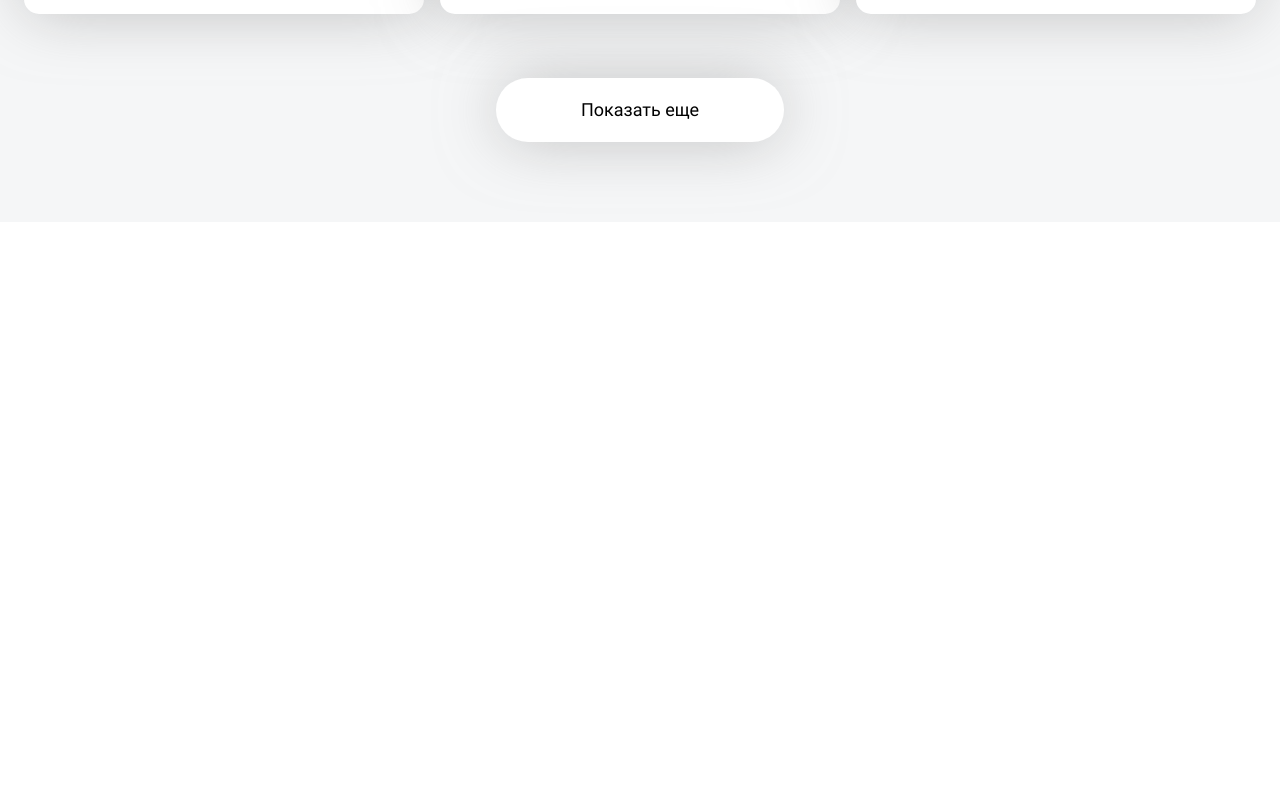
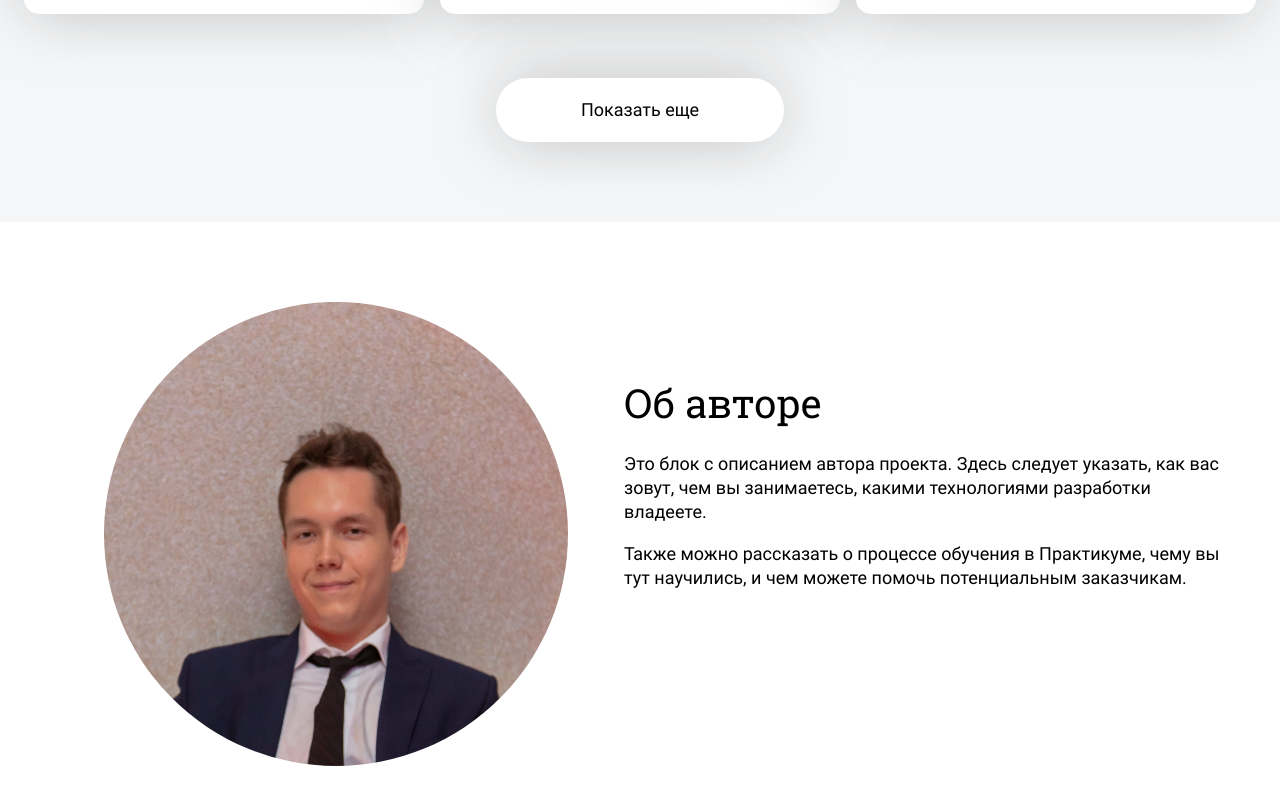
Before and after one commit to rvsverchkov/news-explorer-frontend, a React (Create React App) app: page / in a window 1280 px wide. Shown: the part 1356-2160 px from the top of the page. Before the commit the page ends 1578 px from the top, so only its background shows below. Built offline with nearby package versions, Linux system fonts and the light colour scheme.

Commit message:
Diploma Project - About

```diff
--- /dev/null
+++ b/src/components/About/About.css
@@ -0,0 +1,40 @@
+.about__container {
+    display: flex;
+    flex-direction: row;
+    max-width: 1440px;
+    margin: 0 auto;
+    padding-bottom: 80px;
+}
+
+.about__image-container {
+    width: 464px;
+    height: 464px;
+}
+
+.about__image {
+    width: 464px;
+    height: 464px;
+    border-radius: 1000px;
+    margin-left: 104px;
+    margin-top: 80px;
+}
+
+.about__text-container {
+    margin-top: 131px;
+    margin-left: 56px;
+}
+
+.about__title {
+    font-family: 'Robotoslab-regular';
+    font-size: 40px;
+    font-weight: 400;
+    line-height: 46px;
+}
+
+.about__text {
+    font-family: 'Roboto-regular';
+    font-size: 18px;
+    line-height: 24px;
+    font-weight: 400;
+    max-width: 600px;
+}
--- /dev/null
+++ b/src/components/About/About.js
@@ -0,0 +1,18 @@
+import './About.css';
+
+function About (props) {
+    return (
+        <about>
+            <div className="about__container">
+                <img className="about__image" src={props.src} alt={props.alt} />
+                <div className="about__text-container">
+                    <h1 className="about__title">{props.title}</h1>
+                    <p className="about__text">{props.firstParagraph}</p>
+                    <p className="about__text">{props.secondParagraph}</p>
+                </div>
+            </div>
+        </about>
+    )
+}
+
+export default About;
--- a/src/components/Main/Main.js
+++ b/src/components/Main/Main.js
@@ -2,6 +2,9 @@ import './Main.css';
 import Header from '../Header/Header.js';
 import SearchForm from '../SearchForm/Search.js';
 import Results from '../Results/Results.js';
+import About from '../About/About.js';
+import Footer from '../Footer/Footer.js';
+import Avatar from '../../images/avatar.jpg';
 
 function Main (props) {
     return (
@@ -15,7 +18,13 @@ function Main (props) {
                     <Results />
                 </div>
                 <div className="main__about-background">
-
+                    <About
+                        src={Avatar}
+                        alt='Аватар'
+                        title='Об авторе'
+                        firstParagraph='Это блок с описанием автора проекта. Здесь следует указать, как вас зовут, чем вы занимаетесь, какими технологиями разработки владеете.'
+                        secondParagraph='Также можно рассказать о процессе обучения в Практикуме, чему вы тут научились, и чем можете помочь потенциальным заказчикам.'
+                    />
                 </div>
             </div>
         </main>
--- a/src/components/Results/Results.css
+++ b/src/components/Results/Results.css
@@ -43,6 +43,7 @@
     outline: none;
     transition: all .5s ease;
     cursor: pointer;
+    user-select: none;
 }
 
     .results__button:hover {
```
Also changed, not shown: src/components/Footer/Footer.css (added), src/components/Footer/Footer.js (added), src/images/avatar.jpg (added), 1 other file (tests, documents, lock files or other folders).
